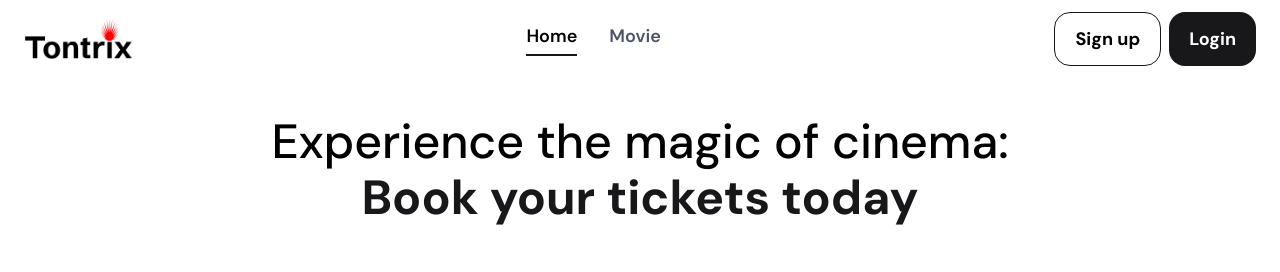
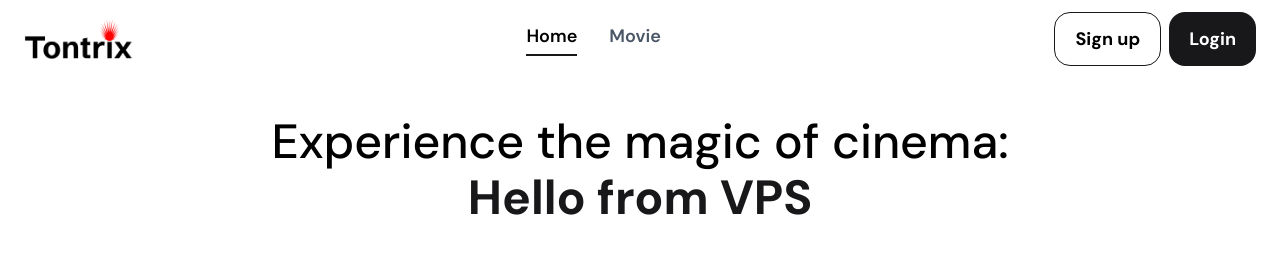
Before and after one commit to ranandasatria/fgo24-react-tickitz, a React (Vite) app: page / in a window 1280 px wide. Shown: the top 272 px of the page. Built offline with nearby package versions, Linux system fonts and the light colour scheme; no server answers.

Commit message:
chore: check if ci/cd works

```diff
--- a/src/components/HeroSection.jsx
+++ b/src/components/HeroSection.jsx
@@ -7,7 +7,7 @@ function HeroSection() {
       <h1 className="font-medium flex flex-col items-center gap-1 sm:gap-2 text-2xl sm:text-3xl md:text-4xl lg:text-5xl">
         Experience the magic of cinema:{' '}
         <span className="text-primary-500 font-bold text-2xl sm:text-3xl md:text42xl lg:text-5xl">
-          Book your tickets today
+          Hello from VPS
         </span>
       </h1>
       {/* <p className="font-normal max-w-xs sm:max-w-md md:max-w-lg text-neutral-500 text-xs sm:text-sm md:text-base lg:text-lg">
```
